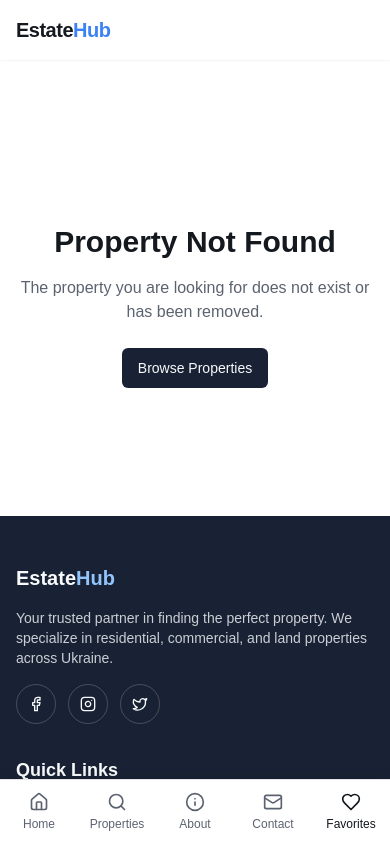
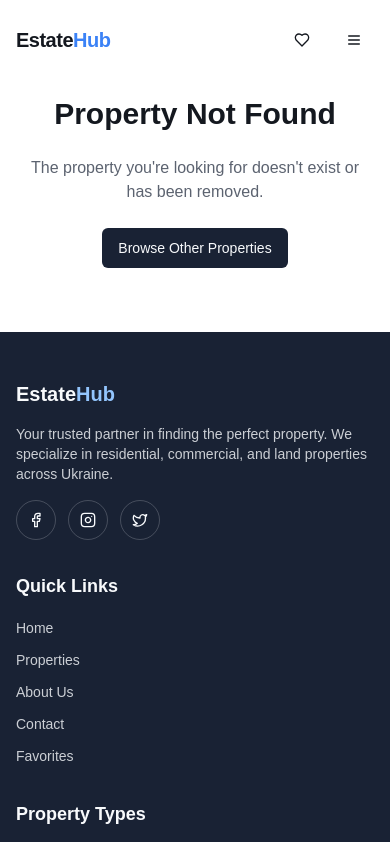
Before and after one commit to batraktar/property-search-hub, a React (Vite) app: page /properties/1 in a window 390 px wide. Shown: the top 842 px of the page. Built offline with nearby package versions, Linux system fonts and the light colour scheme.

Commit message:
Reverted to edit edt-f7aa113d-0842-45b6-9bb7-047eab9eb5ee: "Fix module import errors
Fixes errors related to missing module declarations."

```diff
--- a/src/components/Layout.tsx
+++ b/src/components/Layout.tsx
@@ -15,7 +15,7 @@ export const Layout: React.FC<LayoutProps> = ({ children }) => {
   return (
     <div className="flex flex-col min-h-screen">
       <Navbar />
-      <main className="flex-1 md:pt-0 pt-16 pb-16 md:pb-0">
+      <main className="flex-1">
         <AnimatePresence mode="wait">
           <motion.div
             key={location.pathname}
@@ -29,7 +29,7 @@ export const Layout: React.FC<LayoutProps> = ({ children }) => {
           </motion.div>
         </AnimatePresence>
       </main>
-      <Footer className="mt-auto md:block hidden" />
+      <Footer />
     </div>
   );
 };
--- a/src/components/Navbar.tsx
+++ b/src/components/Navbar.tsx
@@ -2,7 +2,7 @@
 import { useState, useEffect } from 'react';
 import { Link, useLocation } from 'react-router-dom';
 import { Button } from '@/components/ui/button';
-import { Menu, X, Heart, Home, Search, Info, Mail } from 'lucide-react';
+import { Menu, X, Heart } from 'lucide-react';
 import { useFavorites } from '@/context/FavoritesContext';
 import { cn } from '@/lib/utils';
 
@@ -13,10 +13,10 @@ export const Navbar = () => {
   const { favorites } = useFavorites();
 
   const navLinks = [
-    { name: 'Home', path: '/', icon: Home },
-    { name: 'Properties', path: '/properties', icon: Search },
-    { name: 'About', path: '/about', icon: Info },
-    { name: 'Contact', path: '/contact', icon: Mail }
+    { name: 'Home', path: '/' },
+    { name: 'Properties', path: '/properties' },
+    { name: 'About', path: '/about' },
+    { name: 'Contact', path: '/contact' }
   ];
 
   useEffect(() => {
@@ -38,11 +38,9 @@ export const Navbar = () => {
   }, [location.pathname]);
 
   return (
-    <>
-      {/* Desktop Navigation (top) */}
     <header
       className={cn(
-          "fixed top-0 left-0 w-full z-50 transition-all duration-300 ease-in-out hidden md:block",
+        "fixed top-0 left-0 w-full z-50 transition-all duration-300 ease-in-out",
         isScrolled
           ? "bg-white/90 shadow-sm backdrop-blur-md py-3"
           : "bg-transparent py-5"
@@ -53,7 +51,8 @@ export const Navbar = () => {
           <span className="text-xl md:text-2xl font-semibold tracking-tight">Estate<span className="text-blue-500">Hub</span></span>
         </Link>
 
-          <nav className="flex items-center space-x-8">
+        {/* Desktop Navigation */}
+        <nav className="hidden md:flex items-center space-x-8">
           {navLinks.map(link => (
             <Link
               key={link.path}
@@ -70,7 +69,7 @@ export const Navbar = () => {
           ))}
         </nav>
 
-          <div className="flex items-center space-x-4">
+        <div className="hidden md:flex items-center space-x-4">
           <Link to="/favorites" className="relative">
             <Button variant="ghost" size="icon" className="focus-ring">
               <Heart className={cn("h-5 w-5", favorites.length > 0 ? "fill-red-500 text-red-500" : "")} />
@@ -87,54 +86,58 @@ export const Navbar = () => {
             </Button>
           </Link>
         </div>
+
+        {/* Mobile Menu Button */}
+        <div className="flex items-center space-x-3 md:hidden">
+          <Link to="/favorites" className="relative">
+            <Button variant="ghost" size="icon" className="focus-ring">
+              <Heart className={cn("h-5 w-5", favorites.length > 0 ? "fill-red-500 text-red-500" : "")} />
+              {favorites.length > 0 && (
+                <span className="absolute -top-1 -right-1 bg-red-500 text-white text-xs rounded-full h-5 w-5 flex items-center justify-center">
+                  {favorites.length}
+                </span>
+              )}
+            </Button>
+          </Link>
+          <Button
+            variant="ghost"
+            size="icon"
+            onClick={() => setIsMobileMenuOpen(!isMobileMenuOpen)}
+            className="focus-ring"
+          >
+            {isMobileMenuOpen ? <X className="h-5 w-5" /> : <Menu className="h-5 w-5" />}
+          </Button>
         </div>
-      </header>
+      </div>
 
-      {/* Mobile Bottom Navigation */}
-      <nav className="fixed bottom-0 left-0 right-0 z-50 md:hidden bg-white shadow-[0_-2px_10px_rgba(0,0,0,0.1)] border-t border-border">
-        <div className="grid grid-cols-5 h-16">
+      {/* Mobile Menu Dropdown */}
+      {isMobileMenuOpen && (
+        <div className="md:hidden absolute top-full left-0 w-full bg-white/95 backdrop-blur-md border-b border-border shadow-md animate-slide-down">
+          <div className="container mx-auto px-4 py-4 space-y-3">
             {navLinks.map(link => (
               <Link
                 key={link.path}
                 to={link.path}
                 className={cn(
-                "flex flex-col items-center justify-center text-xs focus-ring h-full transition-colors",
+                  "block py-2 px-4 text-sm font-medium rounded-md transition-colors",
                   location.pathname === link.path
-                  ? "text-blue-500"
-                  : "text-muted-foreground"
+                    ? "bg-primary/5 text-primary"
+                    : "text-muted-foreground hover:bg-primary/5"
                 )}
               >
-              <link.icon className="h-5 w-5 mb-1" />
-              <span>{link.name}</span>
+                {link.name}
               </Link>
             ))}
-
-          <Link
-            to="/favorites"
-            className="flex flex-col items-center justify-center text-xs focus-ring h-full transition-colors"
-          >
-            <div className="relative">
-              <Heart className={cn("h-5 w-5 mb-1", favorites.length > 0 ? "fill-red-500 text-red-500" : "")} />
-              {favorites.length > 0 && (
-                <span className="absolute -top-1 -right-1 bg-red-500 text-white text-xs rounded-full h-4 w-4 flex items-center justify-center text-[10px]">
-                  {favorites.length}
-                </span>
-              )}
-            </div>
-            <span>Favorites</span>
+            <div className="pt-3 border-t border-border">
+              <Link to="/contact" className="w-full">
+                <Button variant="default" className="w-full shadow-sm">
+                  Contact Us
+                </Button>
               </Link>
             </div>
-      </nav>
-
-      {/* Mobile Menu Trigger - only visible at the top if needed */}
-      <div className="fixed top-0 left-0 right-0 z-40 md:hidden p-4 flex justify-between items-center bg-white/90 backdrop-blur-md shadow-sm">
-        <Link to="/" className="flex items-center">
-          <span className="text-xl font-semibold tracking-tight">Estate<span className="text-blue-500">Hub</span></span>
-        </Link>
           </div>
-
-      {/* Add padding to main content on mobile to prevent bottom nav overlap */}
-      <div className="md:hidden pb-16"></div>
-    </>
+        </div>
+      )}
+    </header>
   );
 };
--- a/src/pages/PropertyDetail.tsx
+++ b/src/pages/PropertyDetail.tsx
@@ -1,35 +1,25 @@
 
-import { useState } from 'react';
-import { useParams } from 'react-router-dom';
-import { Button } from '@/components/ui/button';
-import { Card } from '@/components/ui/card';
-import { Heart, BedDouble, Bath, ArrowLeft, Share2, SquareFeet, Calendar } from 'lucide-react';
-import { Badge } from '@/components/ui/badge';
-import { Separator } from '@/components/ui/separator';
-import { properties } from '@/data/properties';
-import { useFavorites } from '@/context/FavoritesContext';
-import { Link } from 'react-router-dom';
+import { useParams } from "react-router-dom";
+import { Layout } from "@/components/Layout";
+import { Button } from "@/components/ui/button";
+import { useFavorites } from "@/context/FavoritesContext";
+import { properties } from "@/data/properties";
+import { ArrowLeft, Bed, Bath, MapPin, Ruler, Heart } from "lucide-react";
+import { Link } from "react-router-dom";
 
 const PropertyDetail = () => {
-  const { id } = useParams<{ id: string }>();
+  const { id } = useParams();
   const property = properties.find(p => p.id === id);
-  const { favorites, toggleFavorite } = useFavorites();
-  const isFavorite = favorites.some(p => p.id === id);
-
-  const [activeImageIndex, setActiveImageIndex] = useState(0);
+  const { toggleFavorite, isFavorite } = useFavorites();
 
   if (!property) {
     return (
-      <div className="pt-24 pb-16 text-center">
-        <div className="container mx-auto px-4">
-          <h1 className="text-3xl font-bold mb-4">Property Not Found</h1>
-          <p className="text-muted-foreground mb-6">
-            The property you are looking for does not exist or has been removed.
-          </p>
+      <div className="pt-24 pb-16 container mx-auto px-4 text-center">
+        <h1 className="text-3xl font-bold mb-6">Property Not Found</h1>
+        <p className="text-muted-foreground mb-6">The property you're looking for doesn't exist or has been removed.</p>
         <Button asChild>
-            <Link to="/properties">Browse Properties</Link>
+          <Link to="/properties">Browse Other Properties</Link>
         </Button>
-        </div>
       </div>
     );
   }
@@ -37,145 +27,138 @@ const PropertyDetail = () => {
   return (
     <div className="pt-24 pb-16">
       <div className="container mx-auto px-4">
-        {/* Back Button and Actions */}
-        <div className="flex justify-between items-center mb-6">
-          <Button variant="ghost" size="sm" asChild className="hover:bg-transparent p-0">
-            <Link to="/properties" className="flex items-center text-muted-foreground hover:text-foreground">
-              <ArrowLeft className="h-4 w-4 mr-2" />
-              Back to Properties
+        {/* Back button */}
+        <div className="mb-6">
+          <Button variant="ghost" asChild className="flex items-center text-muted-foreground hover:text-foreground">
+            <Link to="/properties">
+              <ArrowLeft className="mr-2 h-4 w-4" /> Back to Properties
             </Link>
           </Button>
+        </div>
 
-          <div className="flex space-x-2">
-            <Button variant="outline" size="sm" className="h-9 flex items-center">
-              <Share2 className="h-4 w-4 mr-1" />
-              Share
-            </Button>
-
+        {/* Property Header */}
+        <div className="flex flex-col md:flex-row md:items-center justify-between mb-6">
+          <div>
+            <h1 className="text-3xl font-bold mb-2">{property.title}</h1>
+            <div className="flex items-center text-muted-foreground">
+              <MapPin className="h-4 w-4 mr-1" />
+              <span>{property.location.address}, {property.location.city}</span>
+            </div>
+          </div>
+          <div className="mt-4 md:mt-0 flex items-center">
+            <div className="text-2xl font-bold mr-4">
+              ${property.price.toLocaleString()}
+              {property.status === 'rent' && <span className="text-muted-foreground text-base font-normal">/mo</span>}
+            </div>
             <Button
-              variant={isFavorite ? "default" : "outline"}
-              size="sm"
-              className={`h-9 flex items-center ${isFavorite ? 'bg-red-500 hover:bg-red-600 text-white border-red-500' : ''}`}
+              variant="outline"
+              size="icon"
               onClick={() => toggleFavorite(property)}
+              className={isFavorite(property.id) ? "text-red-500" : ""}
             >
-              <Heart className={`h-4 w-4 mr-1 ${isFavorite ? 'fill-white' : ''}`} />
-              {isFavorite ? 'Saved' : 'Save'}
+              <Heart className={`h-5 w-5 ${isFavorite(property.id) ? "fill-current" : ""}`} />
             </Button>
           </div>
         </div>
 
-        {/* Property Title and Price */}
-        <div className="mb-6">
-          <h1 className="text-3xl font-bold mb-2">{property.title}</h1>
-          <div className="flex items-center justify-between">
-            <div className="text-muted-foreground">
-              {property.address}, {property.city}, {property.state} {property.zip}
-            </div>
-            <div className="text-2xl font-bold text-primary">${property.price.toLocaleString()}</div>
-          </div>
-        </div>
-
-        {/* Property Images */}
-        <div className="mb-8">
-          <div className="aspect-video bg-muted rounded-lg overflow-hidden mb-2">
+        {/* Property Image */}
+        <div className="rounded-lg overflow-hidden mb-8">
           <img
-              src={property.images[activeImageIndex]}
+            src={property.image}
             alt={property.title}
-              className="w-full h-full object-cover"
+            className="w-full h-auto object-cover md:h-[500px]"
           />
         </div>
 
-          <div className="grid grid-cols-5 gap-2">
-            {property.images.slice(0, 5).map((image, i) => (
-              <button
-                key={i}
-                className={`aspect-video bg-muted rounded-lg overflow-hidden border-2 ${activeImageIndex === i ? 'border-primary' : 'border-transparent'}`}
-                onClick={() => setActiveImageIndex(i)}
-              >
-                <img
-                  src={image}
-                  alt={`Property image ${i+1}`}
-                  className="w-full h-full object-cover"
-                />
-              </button>
-            ))}
+        {/* Property Details */}
+        <div className="grid grid-cols-1 md:grid-cols-3 gap-8 mb-8">
+          <div className="md:col-span-2">
+            <div className="bg-white rounded-lg border border-border/60 shadow-sm p-6 mb-6">
+              <h2 className="text-xl font-semibold mb-4">Property Details</h2>
+              <div className="grid grid-cols-2 sm:grid-cols-4 gap-4 mb-6">
+                <div className="flex items-center">
+                  <Bed className="h-5 w-5 mr-2 text-muted-foreground" />
+                  <div>
+                    <p className="font-medium">{property.bedrooms}</p>
+                    <p className="text-sm text-muted-foreground">Bedrooms</p>
                   </div>
                 </div>
-
-        {/* Property Highlights */}
-        <Card className="p-6 mb-8">
-          <div className="grid grid-cols-2 md:grid-cols-4 gap-4">
-            <div className="flex flex-col items-center">
-              <div className="bg-primary/10 p-3 rounded-full mb-2">
-                <BedDouble className="h-5 w-5 text-primary" />
-              </div>
-              <div className="text-muted-foreground text-sm">Bedrooms</div>
-              <div className="font-semibold">{property.beds}</div>
-            </div>
-
-            <div className="flex flex-col items-center">
-              <div className="bg-primary/10 p-3 rounded-full mb-2">
-                <Bath className="h-5 w-5 text-primary" />
-              </div>
-              <div className="text-muted-foreground text-sm">Bathrooms</div>
-              <div className="font-semibold">{property.baths}</div>
-            </div>
-
-            <div className="flex flex-col items-center">
-              <div className="bg-primary/10 p-3 rounded-full mb-2">
-                <SquareFeet className="h-5 w-5 text-primary" />
-              </div>
-              <div className="text-muted-foreground text-sm">Area</div>
-              <div className="font-semibold">{property.sqft} sqft</div>
-            </div>
-
-            <div className="flex flex-col items-center">
-              <div className="bg-primary/10 p-3 rounded-full mb-2">
-                <Calendar className="h-5 w-5 text-primary" />
-              </div>
-              <div className="text-muted-foreground text-sm">Year Built</div>
-              <div className="font-semibold">{property.yearBuilt || 'N/A'}</div>
+                <div className="flex items-center">
+                  <Bath className="h-5 w-5 mr-2 text-muted-foreground" />
+                  <div>
+                    <p className="font-medium">{property.bathrooms}</p>
+                    <p className="text-sm text-muted-foreground">Bathrooms</p>
                   </div>
                 </div>
-        </Card>
-
-        {/* Property Description */}
-        <div className="mb-8">
-          <h2 className="text-xl font-semibold mb-4">About This Property</h2>
-          <p className="text-muted-foreground whitespace-pre-line">{property.description}</p>
-        </div>
-
-        {/* Property Features */}
-        <div className="mb-8">
-          <h2 className="text-xl font-semibold mb-4">Features</h2>
-          <div className="grid grid-cols-2 md:grid-cols-3 gap-2">
-            {property.features.map((feature, i) => (
-              <Badge key={i} variant="outline" className="py-1.5 px-3 justify-start font-normal">
-                {feature}
-              </Badge>
-            ))}
+                <div className="flex items-center">
+                  <Ruler className="h-5 w-5 mr-2 text-muted-foreground" />
+                  <div>
+                    <p className="font-medium">{property.squareFootage}</p>
+                    <p className="text-sm text-muted-foreground">Sq Ft</p>
                   </div>
                 </div>
-
-        {/* Map Section */}
-        <div className="mb-8">
-          <h2 className="text-xl font-semibold mb-4">Location</h2>
-          <div className="aspect-video bg-muted rounded-lg overflow-hidden flex items-center justify-center">
-            <div className="text-center p-6">
-              <p className="text-muted-foreground">
-                {property.address}, {property.city}, {property.state} {property.zip}
-              </p>
+                <div className="flex items-center">
+                  <div className="h-5 w-5 mr-2 rounded bg-primary flex items-center justify-center text-white text-xs">
+                    {property.type.charAt(0).toUpperCase()}
+                  </div>
+                  <div>
+                    <p className="font-medium capitalize">{property.type}</p>
+                    <p className="text-sm text-muted-foreground">Type</p>
                   </div>
                 </div>
               </div>
 
-        {/* Call to Action */}
-        <div className="bg-primary/5 rounded-lg p-6 text-center">
-          <h2 className="text-xl font-semibold mb-2">Interested in this property?</h2>
-          <p className="text-muted-foreground mb-4">Contact our agents for more information or to schedule a viewing.</p>
-          <Button size="lg" asChild>
-            <Link to="/contact">Contact Us</Link>
-          </Button>
+              <h3 className="text-lg font-semibold mb-2">Description</h3>
+              <p className="text-muted-foreground mb-6">{property.description}</p>
+
+              <h3 className="text-lg font-semibold mb-2">Features</h3>
+              <ul className="grid grid-cols-1 sm:grid-cols-2 gap-x-4 gap-y-2 text-muted-foreground">
+                {property.features?.map((feature, index) => (
+                  <li key={index} className="flex items-center">
+                    <div className="w-1.5 h-1.5 rounded-full bg-primary mr-2"></div>
+                    {feature}
+                  </li>
+                ))}
+              </ul>
+            </div>
+          </div>
+
+          <div>
+            <div className="bg-white rounded-lg border border-border/60 shadow-sm p-6 mb-6">
+              <h2 className="text-xl font-semibold mb-4">Contact Agent</h2>
+              <div className="flex items-center mb-4">
+                <div className="w-12 h-12 bg-muted rounded-full mr-3 flex items-center justify-center">
+                  <span className="text-lg font-medium">JD</span>
+                </div>
+                <div>
+                  <p className="font-medium">John Doe</p>
+                  <p className="text-sm text-muted-foreground">Senior Agent</p>
+                </div>
+              </div>
+              <div className="space-y-3 mb-4">
+                <p className="text-sm">
+                  <span className="text-muted-foreground">Email: </span>
+                  john.doe@example.com
+                </p>
+                <p className="text-sm">
+                  <span className="text-muted-foreground">Phone: </span>
+                  (123) 456-7890
+                </p>
+              </div>
+              <Button className="w-full">Schedule Viewing</Button>
+            </div>
+
+            <div className="bg-white rounded-lg border border-border/60 shadow-sm p-6">
+              <h2 className="text-xl font-semibold mb-4">Location</h2>
+              <div className="bg-muted h-48 rounded flex items-center justify-center mb-2">
+                <MapPin className="h-6 w-6 text-muted-foreground" />
+                <span className="ml-2 text-muted-foreground">Map View</span>
+              </div>
+              <p className="text-sm text-muted-foreground">
+                {property.location.address}, {property.location.city}, {property.location.state} {property.location.zipCode}
+              </p>
+            </div>
+          </div>
         </div>
       </div>
     </div>
```
Lines whose indentation alone changed are shown as unchanged.
